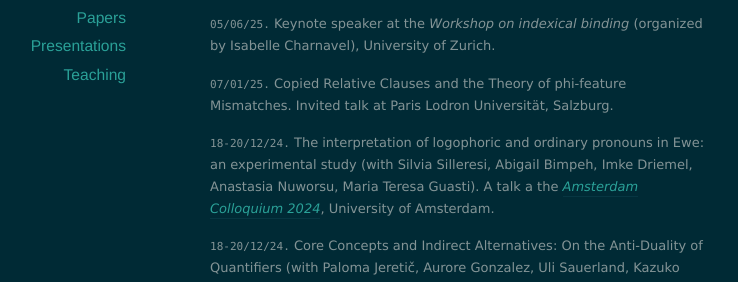
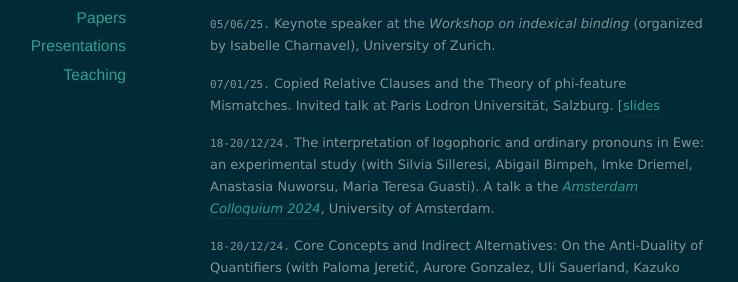
Before and after one commit to itaibassi/itaibassi.github.io, a Jekyll site: the page built from presentations/index.markdown, in a window 1280 px wide. Shown: the part 196-478 px from the top of the page, without its empty margins (180-918 px from the left). Built offline with Jekyll 4.4.1, drawn with Linux system fonts in a browser that asks for light colours; nearby versions of some CDN libraries.

Commit message:
Update index.markdown

```diff
--- a/presentations/index.markdown
+++ b/presentations/index.markdown
@@ -13,6 +13,9 @@ title: Recent Presentations
 
 
 `07/01/25.` Copied Relative Clauses and the Theory of phi-feature Mismatches.  Invited talk at Paris Lodron Universität, Salzburg.
+[[slides](https://www.dropbox.com/scl/fi/rcs6fbts169zo8ej4jj6y/Salzburg-talk-fake-indexicals.pdf?rlkey=6wkkz3v5mhjsppyy1vvsd4m5k&dl=0)
+
+
 
 
 `18-20/12/24.`  The interpretation of logophoric and ordinary pronouns in Ewe: an experimental study
```
